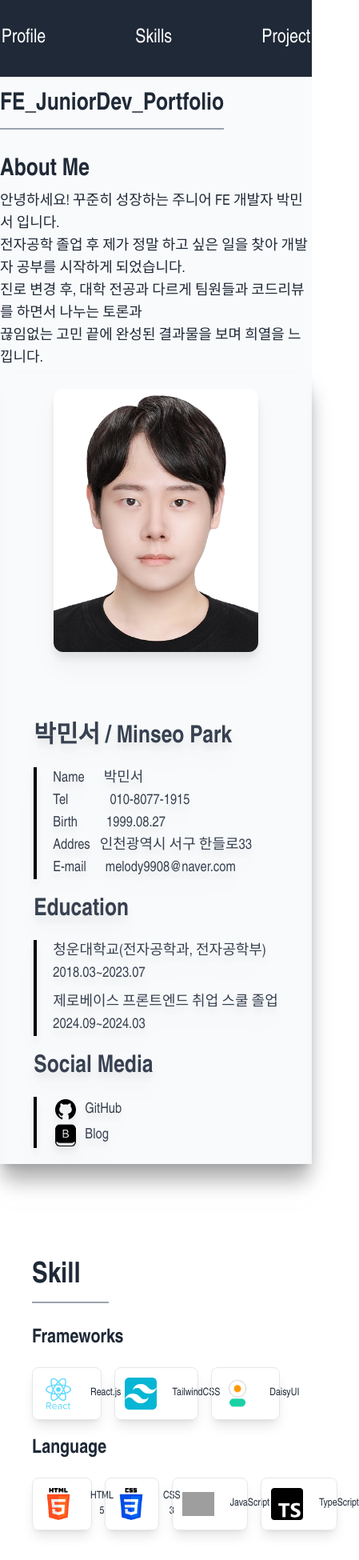
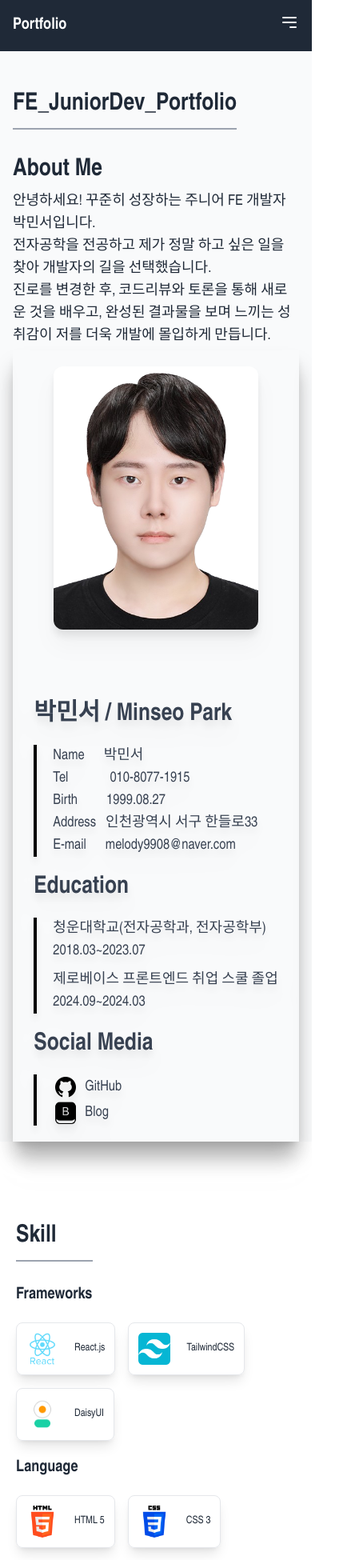
Before and after one commit to Luison1472/My-Portfolio, a React (Vite) app: page / in a window 390 px wide. Shown: the top 1950 px of the page at 80% size, 449 px wide, since content can reach past the window. Built offline with nearby package versions, Linux system fonts and the light colour scheme; grey boxes are pictures that could not be loaded; a web font is replaced by a local one.

Commit message:
반응형

```diff
--- a/src/components/Layouts/Header.jsx
+++ b/src/components/Layouts/Header.jsx
@@ -1,5 +1,7 @@
+import React, { useState } from 'react';
 
 function Header() {
+  const [isMenuOpen, setIsMenuOpen] = useState(false);
 
   const scrollToSection = (sectionId) => {
     const sectionElement = document.getElementById(sectionId);
@@ -11,19 +13,30 @@ function Header() {
   const handleNavLinkClick = (sectionId, event) => {
     event.preventDefault();
     scrollToSection(sectionId);
+
   };
 
   return (
     <>
-      <header className="bg-gray-800 text-white w-full fixed left-0 py-8 z-50">
-      <nav className="flex justify-center">
-        <ul className="flex gap-24 list-none font-medium text-2xl">
-          <li className="mx-2"><a href="#profile" onClick={(e) => handleNavLinkClick('profile', e)} className="no-underline text-white">Profile</a></li>
-          <li className="mx-2"><a href="#skills" onClick={(e) => handleNavLinkClick('skill_box', e)} className="no-underline text-white">Skills</a></li>
-          <li className="mx-2"><a href="#project" onClick={(e) => handleNavLinkClick('project', e)} className="no-underline text-white">Project</a></li>
-        </ul>
-      </nav>
-    </header>
+      <header className="bg-gray-800 text-white w-full fixed left-0 top-0 py-4 z-50">
+        <div className="container flex justify-between items-center px-4">
+          <div className="text-xl font-bold">Portfolio</div>
+          <div className="flex items-center">
+            <nav className={`${isMenuOpen ? 'flex' : 'hidden'} md:block`}>
+              <ul className="flex gap-8 font-medium text-lg">
+                <li><a href="#profile" onClick={(e) => handleNavLinkClick('profile', e)} className="no-underline text-white">Profile</a></li>
+                <li><a href="#skills" onClick={(e) => handleNavLinkClick('skill_box', e)} className="no-underline text-white">Skills</a></li>
+                <li><a href="#project" onClick={(e) => handleNavLinkClick('project', e)} className="no-underline text-white">Project</a></li>
+              </ul>
+            </nav>
+            <div className="ml-5 md:hidden">
+              <button onClick={() => setIsMenuOpen(!isMenuOpen)}>
+                <svg className="w-6 h-6" fill="none" stroke="currentColor" viewBox="0 0 24 24" xmlns="http://www.w3.org/2000/svg"><path strokeLinecap="round" strokeLinejoin="round" strokeWidth="2" d="M4 6h16M4 12h16m-7 6h7"></path></svg>
+              </button>
+            </div>
+          </div>
+        </div>
+      </header>
     </>
   );
 }
--- a/src/pages/Profile.jsx
+++ b/src/pages/Profile.jsx
@@ -2,7 +2,7 @@ import React from 'react';
 
 function Project() {
     return (
-        <section id="profile" className="pt-28 relative max-w-full bg-gray-50">
+        <section id="profile" className="pt-28 relative max-w-full bg-gray-50 px-4 md:px-10 lg:px-20">
             <div className="text-left">
                 <p className="inline-block font-bold border-b-2 border-gray-400 pb-3 min-w-40 justify-start text-3xl">FE_JuniorDev_Portfolio</p>
             </div>
@@ -10,15 +10,14 @@ function Project() {
                 <h2 className="text-3xl flex justify-start font-bold mb-2">About Me</h2>
                 <div className="text-lg font-medium space-y-1 mb-1">
                     <p className="text-left">
-                        안녕하세요! 꾸준히 성장하는 주니어 FE 개발자 박민서 입니다.<br />
-                        전자공학 졸업 후 제가 정말 하고 싶은 일을 찾아 개발자 공부를 시작하게 되었습니다.<br />
-                        진로 변경 후, 대학 전공과 다르게 팀원들과 코드리뷰를 하면서 나누는 토론과<br />
-                        끊임없는 고민 끝에 완성된 결과물을 보며 희열을 느낍니다.
+                        안녕하세요! 꾸준히 성장하는 주니어 FE 개발자 박민서입니다.<br />
+                        전자공학을 전공하고 제가 정말 하고 싶은 일을 찾아 개발자의 길을 선택했습니다.<br />
+                        진로를 변경한 후, 코드리뷰와 토론을 통해 새로운 것을 배우고, 완성된 결과물을 보며 느끼는 성취감이 저를 더욱 개발에 몰입하게 만듭니다.
                     </p>
                 </div>
             </div>
 
-                <div className="flex justify-center gap-20 items-center flex-wrap drop-shadow-xl shadow-neutral-400 pt-5 shadow-xl ">
+            <div className="flex justify-center gap-20 items-center flex-wrap drop-shadow-xl shadow-neutral-400 pt-5 shadow-xl">
                 <div className="w-full md:w-auto">
                     <img src="/img/my-profile.png" alt="프로필" className="w-64 rounded-xl h-auto object-cover mx-auto" />
                 </div>
@@ -29,26 +28,22 @@ function Project() {
                         <li className="ml-5 flex items-center gap-1"><span className="mr-5">Name</span><span>박민서</span></li>
                         <li className="ml-5 flex items-center gap-1"><span className="mr-12">Tel</span><span>010-8077-1915</span></li>
                         <li className="ml-5 flex items-center gap-1"><span className="mr-8">Birth</span><span>1999.08.27</span></li>
-                            <li className="ml-5 flex items-center gap-1"><span className="mr-2">Addres</span><span>인천광역시 서구 한들로33</span></li>
+                        <li className="ml-5 flex items-center gap-1"><span className="mr-2">Address</span><span>인천광역시 서구 한들로33</span></li>
                         <li className="ml-5 flex items-center gap-1"><span className="mr-5">E-mail</span><span>melody9908@naver.com</span></li>
-
                     </ul>
 
                     <div className="flex font-extrabold text-3xl items-center gap-2 mb-5">Education</div>
-                    <ul className="mb-5 border-l-4 border-black ">
+                    <ul className="mb-5 border-l-4 border-black">
                         <li className="ml-5 flex items-center gap-2 text-left mb-2">청운대학교(전자공학과, 전자공학부)<br/>2018.03~2023.07</li>
                         <li className="ml-5 flex items-center gap-2 text-left">제로베이스 프론트엔드 취업 스쿨 졸업<br/>2024.09~2024.03</li>
                     </ul>
                     <div className="flex font-extrabold text-3xl items-center gap-2 mb-5">Social Media</div>
-                    <ul className="mb-5 border-l-4 border-black ">
-                       <a href="https://github.com/Luison1472" target="_blank"><li className="ml-5 flex items-center gap-2"><img className="w-8" src="/img/github.png" alt="깃허브 이미지"/>GitHub</li></a>
-                        <a href="https://blog.naver.com/mingcoding" target="_blank"><li className="ml-5 flex items-center gap-2"><img className="w-8" src="/img/blog.png"/>Blog</li></a>
+                    <ul className="mb-5 border-l-4 border-black">
+                        <a href="https://github.com/Luison1472" target="_blank" rel="noopener noreferrer"><li className="ml-5 flex items-center gap-2"><img className="w-8" src="/img/github.png" alt="깃허브 이미지"/>GitHub</li></a>
+                        <a href="https://blog.naver.com/mingcoding" target="_blank" rel="noopener noreferrer"><li className="ml-5 flex items-center gap-2"><img className="w-8" src="/img/blog.png" alt="블로그 이미지"/>Blog</li></a>
                     </ul>
-
                 </div>
-
             </div>
-
         </section>
     );
 }
--- a/src/pages/Project.jsx
+++ b/src/pages/Project.jsx
@@ -22,14 +22,14 @@ function Project() {
 
    return (
    <section id="project" className="py-10 bg-white">
-      <div className="skill-container mx-auto max-w-4xl">
-         <div className="text-left mb-2">
-           <p className="mt-20 inline-block font-bold border-b-2 border-gray-400 pb-3 min-w-24 justify-start text-4xl">Project</p>
-         </div>
+      <div className="container px-4">
+        <div className="text-left mb-2">
+          <p className="mt-20 inline-block font-bold border-b-2 border-gray-400 pb-3 min-w-24 justify-start text-4xl">Project</p>
+        </div>
 
          <div className="mt-10 mb-2 text-left border-b-4 border-gray-400 border-dashed">
            <p className="inline-block font-bold pb-3 text-2xl">Main Project 1</p>
-           <div className="flex items-center">
+           <div className="flex flex-col md:flex-row items-center mb-5">
             <h2 className="text-xl font-semibold mt-4 mb-3">Go Together / 같이가요~</h2>
             <div className="bg-blue-300 ml-5 px-3 pt-1 rounded-xl text-white items line">협업</div>
            </div>
@@ -272,7 +272,7 @@ function Project() {
            <div className="inline-block font-bold pb-3 text-2xl cursor-pointer" onClick={toggleSubProject}>
 
              <span
-               className="inline-block transform transition-transform duration-300 mr-5"
+               className="inline-block md:text-sm transform transition-transform duration-300 mr-5"
                style={{transform: isSubProjectOpen ? 'rotate(180deg)' : 'rotate(90deg)'}}>
               ▲
             </span>
@@ -280,10 +280,10 @@ function Project() {
           </div>
            {isSubProjectOpen && (
              <>
-               <div className="flex items-center">
-                 <h2 className="text-xl font-semibold mt-4 mb-3">Coupang-CategoryBest / 마크업</h2>
-                 <div className="bg-red-300 ml-5 px-3 pt-1 rounded-xl text-white items line">과제</div>
-               </div>
+               <div className="flex items-center space-x-1 md:space-x-5">
+                <h2 className="text-xl font-semibold mt-4 mb-3">Coupang-CategoryBest / 마크업</h2>
+                <div className="bg-red-300 px-3 pt-1 rounded-xl text-white">과제</div>
+              </div>
                <div className="flex mb-5">
                  <img className="w-52 rounded-xl shadow-neutral mr-5" src="/img/Coupang-CategoryBest.png" alt="같이가요 플젝 이미지" />
 
--- a/src/pages/Skill.jsx
+++ b/src/pages/Skill.jsx
@@ -2,59 +2,54 @@ import React from 'react';
 
 const Skill = () => {
     return (
-        <section id="skill_box" className="p-10 bg-white">
+        <section id="skill_box" className="p-5 lg:p-10 bg-white">
             <div className="skill-container mx-auto max-w-4xl">
                 <div className="text-left mb-2 mt-20">
-                    <p className="inline-block font-bold border-b-2 border-gray-400 pb-3 min-w-24 justify-start text-4xl">Skill</p>
+                    <p className="inline-block font-bold border-b-2 border-gray-400 pb-3 min-w-24 justify-start text-3xl lg:text-4xl">Skill</p>
                 </div>
-                <div className="flex flex-col itme-start">
-                    <div>
-                        <h3 className="text-2xl font-semibold mb-5 mt-5 flex justify-start">Frameworks</h3>
-                        <ul className="flex justify-start gap-4">
-                            <li className="animate-fadeIn flex items-center rounded-lg border shadow-lg py-3 px-3 transition-transform duration-600"><img src="/img/react.png" alt="React 아이콘" className="w-10 mr-5"/>React.js</li>
-                            <li className="animate-fadeIn flex items-center rounded-lg border shadow-lg py-3 px-3 transition-transform duration-600"><img src="/img/tailwindcss.png" alt="TailwindCSS 아이콘" className="w-10 mr-5"/>TailwindCSS</li>
-                            <li className="animate-fadeIn flex items-center rounded-lg border shadow-lg py-3 px-3  transition-transform duration-600"><img src="/img/daisyui.png" alt="DaisyUI 아이콘" className="w-10 mr-5"/>DaisyUI</li>
-                            {/* Add more tools and other skills if needed */}
+                <div className="flex flex-col lg:flex-row lg:flex-wrap lg:justify-around">
+                    <div className="lg:w-1/2">
+                        <h3 className="text-xl lg:text-2xl font-semibold mb-5 mt-5 flex justify-start">Frameworks</h3>
+                        <ul className="flex flex-wrap justify-start gap-4">
+                            <li className="flex items-center rounded-lg border shadow-lg py-3 px-3 transition-transform duration-600"><img src="/img/react.png" alt="React 아이콘" className="w-10 mr-5"/>React.js</li>
+                            <li className="flex items-center rounded-lg border shadow-lg py-3 px-3 transition-transform duration-600"><img src="/img/tailwindcss.png" alt="TailwindCSS 아이콘" className="w-10 mr-5"/>TailwindCSS</li>
+                            <li className="flex items-center rounded-lg border shadow-lg py-3 px-3  transition-transform duration-600"><img src="/img/daisyui.png" alt="DaisyUI 아이콘" className="w-10 mr-5"/>DaisyUI</li>
                         </ul>
                     </div>
 
-                    <div className="mb-10">
-                        <h3 className="text-2xl font-semibold mb-5 mt-5 flex justify-start">Language</h3>
-                        <ul className="flex  justify-start gap-4">
-                            <li className="animate-fadeIn align-middle flex items-center rounded-lg border shadow-lg py-3 px-3 transition-transform duration-600"><img src="/img/html.png" alt="HTML 아이콘" className="w-10 mr-5"/>HTML 5</li>
-                            <li className="animate-fadeIn align-middle flex items-center rounded-lg border shadow-lg py-3 px-3 transition-transform duration-600"><img src="/img/css.png" alt="CSS 아이콘" className="w-10 mr-5"/>CSS 3</li>
-                            <li className="animate-fadeIn align-middle flex items-center rounded-lg border shadow-lg py-3 px-3  transition-transform duration-600"><img src="/img/javascript.png" alt="JavaScript 아이콘" className="w-10 mr-5"/>JavaScript</li>
-                            <li className="animate-fadeIn align-middle flex items-center rounded-lg border shadow-lg py-3 px-3  transition-transform duration-600"><img src="/img/ts.png" alt="ts 아이콘" className="w-10 mr-5"/>TypeScript</li>
+                    <div className="lg:w-1/2 mb-10">
+                        <h3 className="text-xl lg:text-2xl font-semibold mb-5 mt-5 flex justify-start">Language</h3>
+                        <ul className="flex flex-wrap justify-start gap-4">
+                            <li className="flex items-center rounded-lg border shadow-lg py-3 px-3 transition-transform duration-600"><img src="/img/html.png" alt="HTML 아이콘" className="w-10 mr-5"/>HTML 5</li>
+                            <li className="flex items-center rounded-lg border shadow-lg py-3 px-3 transition-transform duration-600"><img src="/img/css.png" alt="CSS 아이콘" className="w-10 mr-5"/>CSS 3</li>
+                            <li className="flex items-center rounded-lg border shadow-lg py-3 px-3  transition-transform duration-600"><img src="/img/javascript.png" alt="JavaScript 아이콘" className="w-10 mr-5"/>JavaScript</li>
+                            <li className="flex items-center rounded-lg border shadow-lg py-3 px-3  transition-transform duration-600"><img src="/img/ts.png" alt="TypeScript 아이콘" className="w-10 mr-5"/>TypeScript</li>
                         </ul>
                     </div>
 
 
-                    <div className="mb-10">
-                        <h3 className="text-2xl font-semibold mb-5 flex justify-start">Libraries</h3>
-                        <ul className="flex justify-start gap-4">
-                            <li className="animate-fadeIn align-middle flex items-center rounded-lg border shadow-lg py-3 px-3 transition-transform duration-600"><img src="/img/recoil.png" alt="Recoil 아이콘" className="w-10 mr-5"/>Recoil</li>
-                            <li className="animate-fadeIn align-middle flex items-center rounded-lg border shadow-lg py-3 px-3 transition-transform duration-600"><img src="/img/reactquery.png" alt="ReactQuery 아이콘" className="w-10 mr-5"/>React Query</li>
+                    <div className="lg:w-1/2 mb-10">
+                        <h3 className="text-xl lg:text-2xl font-semibold mb-5 flex justify-start">Libraries</h3>
+                        <ul className="flex flex-wrap justify-start gap-4">
+                            <li className="flex items-center rounded-lg border shadow-lg py-3 px-3 transition-transform duration-600"><img src="/img/recoil.png" alt="Recoil 아이콘" className="w-10 mr-5"/>Recoil</li>
+                            <li className="flex items-center rounded-lg border shadow-lg py-3 px-3 transition-transform duration-600"><img src="/img/reactquery.png" alt="ReactQuery 아이콘" className="w-10 mr-5"/>React Query</li>
                         </ul>
                     </div>
 
-                    <div className="mb-10">
-                        <h3 className="text-2xl font-semibold mb-5 flex justify-start">Design</h3>
-                        <ul className="flex justify-start gap-4">
-                            <li className="animate-fadeIn align-middle flex items-center rounded-lg border shadow-lg py-3 px-3 transition-transform duration-600"><img src="/img/figma.png" alt="Figma 아이콘" className="w-12 mr-5"/>Figma</li>
-                            {/* Add more backend skills if needed */}
+                    <div className="lg:w-1/2 mb-10">
+                        <h3 className="text-xl lg:text-2xl font-semibold mb-5 flex justify-start">Design</h3>
+                        <ul className="flex flex-wrap justify-start gap-4">
+                            <li className="flex items-center rounded-lg border shadow-lg py-3 px-3 transition-transform duration-600"><img src="/img/figma.png" alt="Figma 아이콘" className="w-10 mr-5"/>Figma</li>
                         </ul>
                     </div>
 
-                    <div className="mb-10">
-                        <h3 className="text-2xl font-semibold mb-5 flex justify-start">Collaboration</h3>
-                        <ul className="flex justify-start gap-4">
-                            <li className="animate-fadeIn align-middle flex items-center rounded-lg border shadow-lg py-3 px-3 transition-transform duration-600"><img src="/img/notion.png" alt="Notion 아이콘" className="w-10 mr-5"/>Notion</li>
-                            <li className="animate-fadeIn align-middle flex items-center rounded-lg border shadow-lg py-3 px-3 transition-transform duration-600"><img src="/img/slack.png" alt="Slack 아이콘" className="w-8 mr-5"/>Slack</li>
-                            {/* Add more backend skills if needed */}
+                    <div className="lg:w-1/2 mb-10">
+                        <h3 className="text-xl lg:text-2xl font-semibold mb-5 flex justify-start">Collaboration</h3>
+                        <ul className="flex flex-wrap justify-start gap-4">
+                            <li className="flex items-center rounded-lg border shadow-lg py-3 px-3 transition-transform duration-600"><img src="/img/notion.png" alt="Notion 아이콘" className="w-10 mr-5"/>Notion</li>
+                            <li className="flex items-center rounded-lg border shadow-lg py-3 px-3 transition-transform duration-600"><img src="/img/slack.png" alt="Slack 아이콘" className="w-8 mr-5"/>Slack</li>
                         </ul>
                     </div>
-
-
                 </div>
             </div>
         </section>
```
Also changed, not shown: 5 other files (tests, documents, lock files or other folders). Lines whose indentation alone changed are shown as unchanged.
